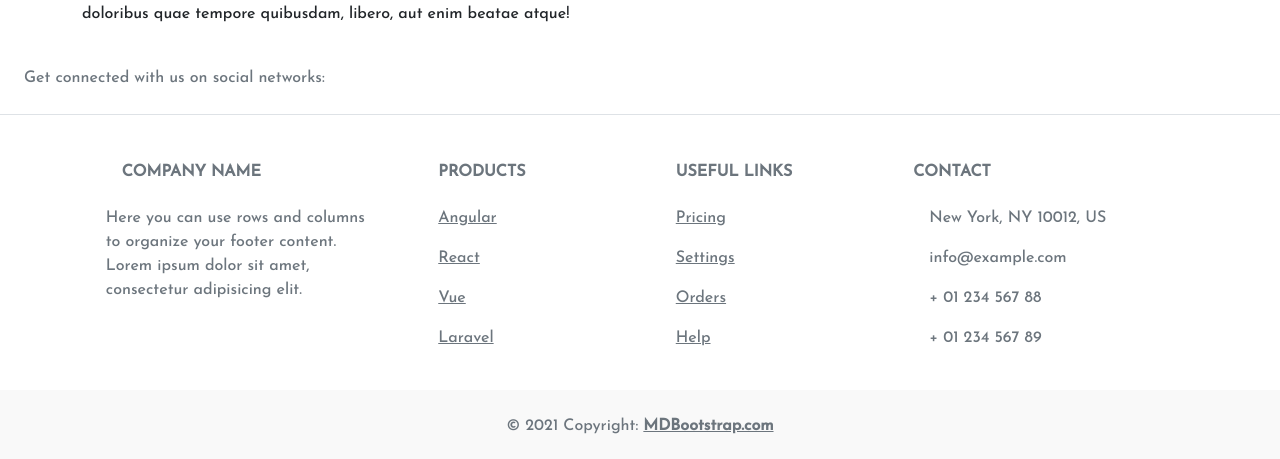
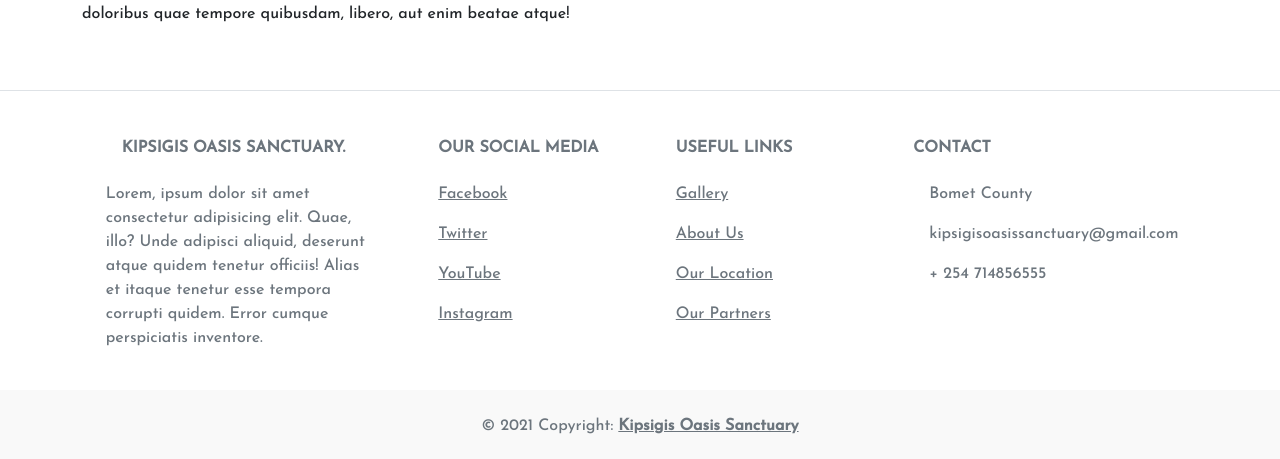
Before and after one commit to Vitalis-Kirui/Kipsigis-Sanctuary-Oasis, an Angular app: page / in a window 1280 px wide. Shown: the part 2160-2619 px from the top of the page. Built offline with nearby package versions, Linux system fonts and the light colour scheme.

Commit message:
updating footer with real content

```diff
--- a/src/app/Components/footer/footer.component.html
+++ b/src/app/Components/footer/footer.component.html
@@ -3,13 +3,13 @@
     <!-- Section: Social media -->
     <section class="d-flex justify-content-center justify-content-lg-between p-4 border-bottom">
         <!-- Left -->
-        <div class="me-5 d-none d-lg-block">
+        <!-- <div class="me-5 d-none d-lg-block">
             <span>Get connected with us on social networks:</span>
-        </div>
+        </div> -->
         <!-- Left -->
 
         <!-- Right -->
-        <div>
+        <!-- <div>
             <a href="" class="me-4 link-secondary">
                 <i class="fab fa-facebook-f"></i>
             </a>
@@ -28,7 +28,7 @@
             <a href="" class="me-4 link-secondary">
                 <i class="fab fa-github"></i>
             </a>
-        </div>
+        </div> -->
         <!-- Right -->
     </section>
     <!-- Section: Social media -->
@@ -42,11 +42,13 @@
                 <div class="col-md-3 col-lg-4 col-xl-3 mx-auto mb-4">
                     <!-- Content -->
                     <h6 class="text-uppercase fw-bold mb-4">
-                        <i class="fas fa-gem me-3 text-secondary"></i>Company name
+                        <i class="fas fa-gem me-3 text-secondary"></i>Kipsigis Oasis Sanctuary.
                     </h6>
                     <p>
-                        Here you can use rows and columns to organize your footer content. Lorem ipsum
-                        dolor sit amet, consectetur adipisicing elit.
+                        Lorem, ipsum dolor sit amet consectetur adipisicing elit.
+                        Quae, illo? Unde adipisci aliquid,
+                        deserunt atque quidem tenetur officiis! Alias et itaque
+                        tenetur esse tempora corrupti quidem. Error cumque perspiciatis inventore.
                     </p>
                 </div>
                 <!-- Grid column -->
@@ -55,19 +57,19 @@
                 <div class="col-md-2 col-lg-2 col-xl-2 mx-auto mb-4">
                     <!-- Links -->
                     <h6 class="text-uppercase fw-bold mb-4">
-                        Products
+                        Our Social Media
                     </h6>
                     <p>
-                        <a href="#!" class="text-reset">Angular</a>
+                        <a href="#!" class="text-reset">Facebook</a>
                     </p>
                     <p>
-                        <a href="#!" class="text-reset">React</a>
+                        <a href="#!" class="text-reset">Twitter</a>
                     </p>
                     <p>
-                        <a href="#!" class="text-reset">Vue</a>
+                        <a href="#!" class="text-reset">YouTube</a>
                     </p>
                     <p>
-                        <a href="#!" class="text-reset">Laravel</a>
+                        <a href="#!" class="text-reset">Instagram</a>
                     </p>
                 </div>
                 <!-- Grid column -->
@@ -79,16 +81,16 @@
                         Useful links
                     </h6>
                     <p>
-                        <a href="#!" class="text-reset">Pricing</a>
+                        <a href="#!" class="text-reset">Gallery</a>
                     </p>
                     <p>
-                        <a href="#!" class="text-reset">Settings</a>
+                        <a href="#!" class="text-reset">About Us</a>
                     </p>
                     <p>
-                        <a href="#!" class="text-reset">Orders</a>
+                        <a href="#!" class="text-reset">Our Location</a>
                     </p>
                     <p>
-                        <a href="#!" class="text-reset">Help</a>
+                        <a href="#!" class="text-reset">Our Partners</a>
                     </p>
                 </div>
                 <!-- Grid column -->
@@ -97,13 +99,13 @@
                 <div class="col-md-4 col-lg-3 col-xl-3 mx-auto mb-md-0 mb-4">
                     <!-- Links -->
                     <h6 class="text-uppercase fw-bold mb-4">Contact</h6>
-                    <p><i class="fas fa-home me-3 text-secondary"></i> New York, NY 10012, US</p>
+                    <p><i class="fas fa-home me-3 text-secondary"></i> Bomet County</p>
                     <p>
                         <i class="fas fa-envelope me-3 text-secondary"></i>
-                        info@example.com
+                        kipsigisoasissanctuary@gmail.com
                     </p>
-                    <p><i class="fas fa-phone me-3 text-secondary"></i> + 01 234 567 88</p>
-                    <p><i class="fas fa-print me-3 text-secondary"></i> + 01 234 567 89</p>
+                    <p><i class="fas fa-phone me-3 text-secondary"></i> + 254 714856555</p>
+                    <!-- <p><i class="fas fa-print me-3 text-secondary"></i> + 01 234 567 89</p> -->
                 </div>
                 <!-- Grid column -->
             </div>
@@ -115,7 +117,7 @@
     <!-- Copyright -->
     <div class="text-center p-4" style="background-color: rgba(0, 0, 0, 0.025);">
         © 2021 Copyright:
-        <a class="text-reset fw-bold" href="https://mdbootstrap.com/">MDBootstrap.com</a>
+        <a class="text-reset fw-bold" href="">Kipsigis Oasis Sanctuary</a>
     </div>
     <!-- Copyright -->
 </footer>
```
